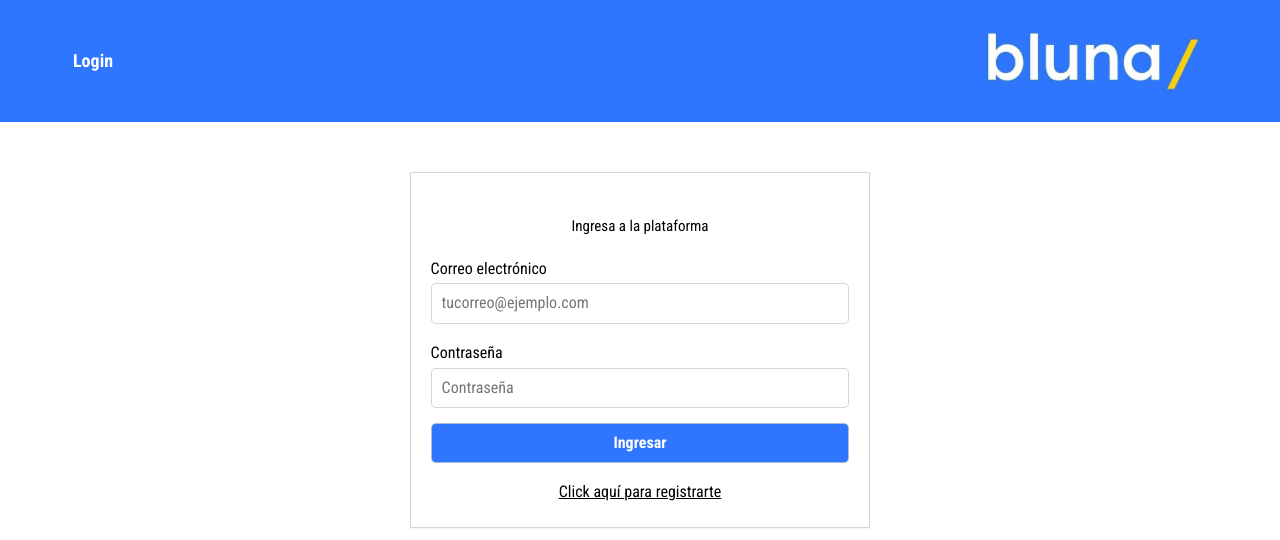
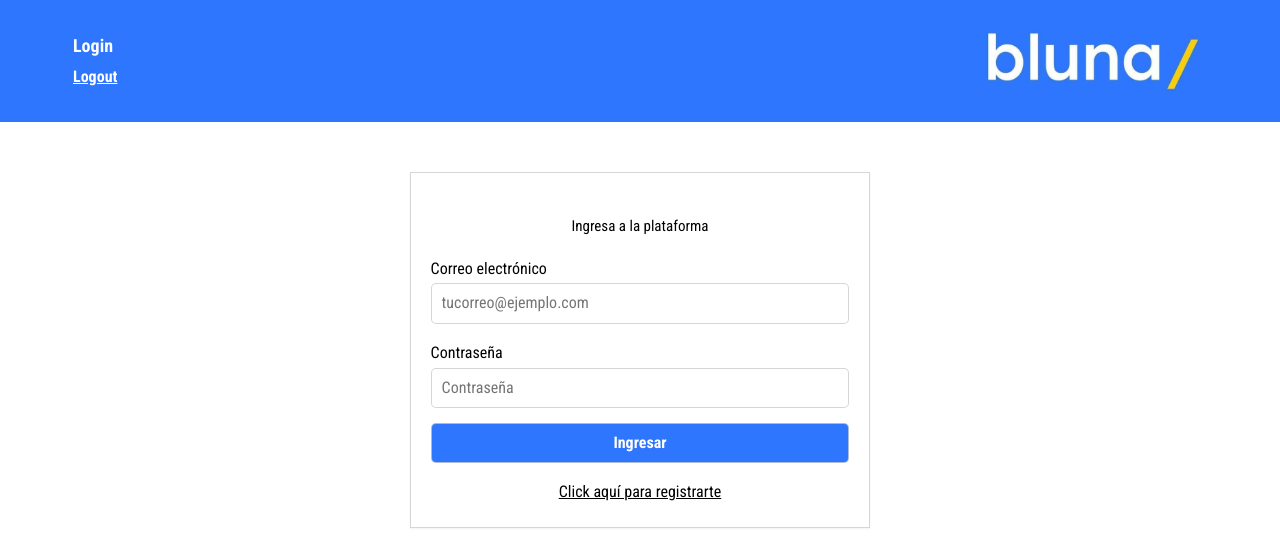
Before and after one commit to sheldontroll/Bluna, a React (Vite) app: page / in a window 1280 px wide. Shown: the top 540 px of the page. Built offline with nearby package versions, Linux system fonts and the light colour scheme; no server answers; sample sign-in values are in the browser's storage.

Commit message:
work in progress...

```diff
--- a/src/components/Header/Header.jsx
+++ b/src/components/Header/Header.jsx
@@ -2,6 +2,7 @@ import styles from './header.module.css'
 import Image from '../Image/Image'
 import Logo from '../../assets/logo.png'
 import { useLocation } from 'react-router-dom'
+import { useAuth } from '../../modules/auth/hooks/useAuth'
 
 const ImageProps = {
     width: '100px',
@@ -21,6 +22,10 @@ function Header() {
         return currentPath ?? "login"
     }
 
+    const { handleLogout } = useAuth()
+
+
+
     return (
         <header className={styles.header}>
             <div className={`${styles.header_wrapper} container`}>
@@ -30,6 +35,12 @@ function Header() {
                             formatPathName(location.pathname)
                         }
                     </h1>
+
+                    {
+                        localStorage.getItem('token') &&
+                        <a className={styles.logout} onClick={() => handleLogout()}>Logout</a>
+
+                    }
                 </div>
 
                 <div className={styles.logo_wrapper}>
--- a/src/components/Header/header.module.css
+++ b/src/components/Header/header.module.css
@@ -41,3 +41,10 @@
         text-align: left;
     }
 }
+
+
+.logout {
+    text-decoration: underline;
+    font-weight: bold;
+    cursor: pointer;
+}
--- a/src/modules/auth/context/AuthProvider.jsx
+++ b/src/modules/auth/context/AuthProvider.jsx
@@ -11,9 +11,14 @@ export default function AuthProvider({ children }) {
         setAuth(user);
     }
 
+    const handleLogout = () => {
+        localStorage.removeItem('token');
+        location.reload()
+    }
+
 
     return (
-        <AuthContext.Provider value={{ auth, handleAuthenticate }}>
+        <AuthContext.Provider value={{ auth, handleAuthenticate, handleLogout }}>
             {children}
         </AuthContext.Provider>
     )
--- a/src/modules/dashboard/components/ExistenciasForm/ExistenciasForm.jsx
+++ b/src/modules/dashboard/components/ExistenciasForm/ExistenciasForm.jsx
@@ -57,13 +57,14 @@ export default function ExistenciasForm({ id, action }) {
             const url = `http://localhost:3000/products/${id}`
             const recibir = await fetch(url)
             const response = await recibir.json()
-            setProducto(response);
+
+            setProducto(prev => ({ ...prev, id_almacen: response.id_almacen, descripción: response.descripción, cantidad: response.cantidad }));
         }
 
         if (id && action === 'editar') {
             fetchProduct()
         } else {
-            setProducto({ id_almacen: "", descripción: "", cantidad: "" });
+            setProducto({ id_almacen: "", descripción: "", cantidad: "", ingresos: 0, salidas: 0 });
         }
     }, [id])
 
@@ -88,8 +89,6 @@ export default function ExistenciasForm({ id, action }) {
             id_almacen: producto.id_almacen,
             cantidad: producto.cantidad,
         };
-
-
 
 
         if (action === 'añadir') {
@@ -153,7 +152,7 @@ export default function ExistenciasForm({ id, action }) {
                 </div>
 
                 <div>
-                    <InputF  value={producto.ingresos} {...InputIngresoProps} onChange={handleAñadir} />
+                    <InputF value={producto.ingresos} {...InputIngresoProps} onChange={handleAñadir} />
                 </div>
 
                 <div>
```
Lines whose indentation alone changed are shown as unchanged.
